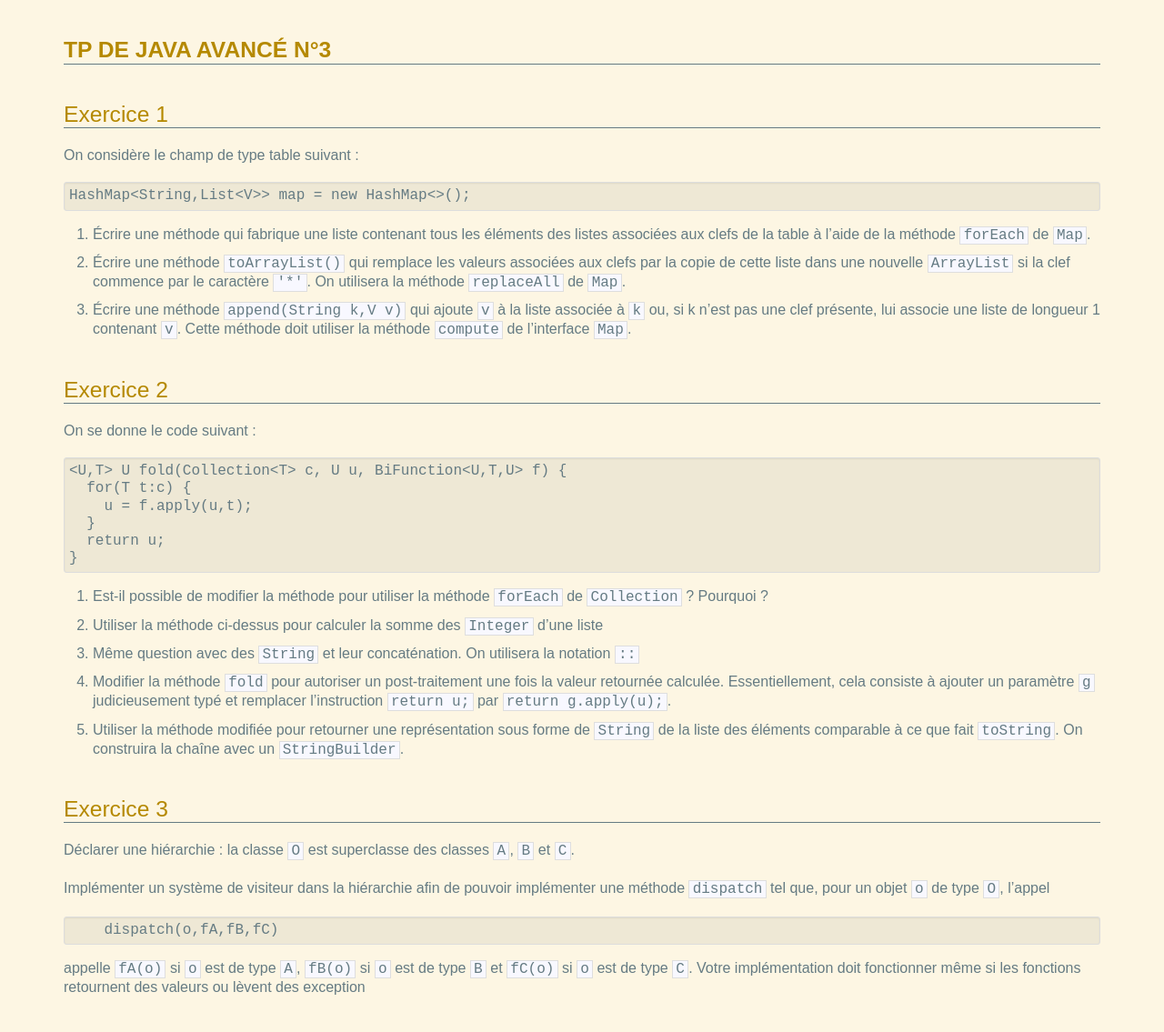
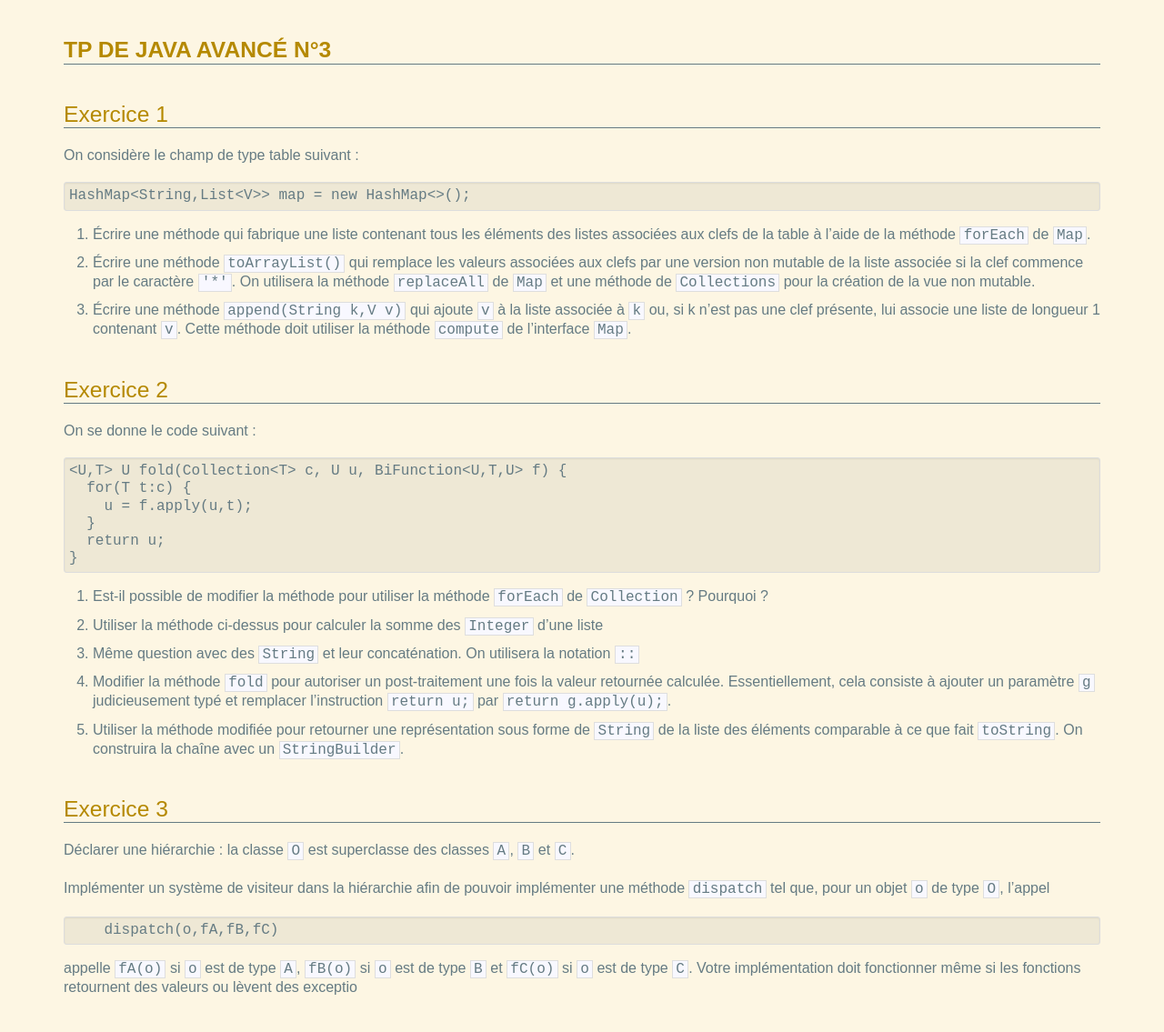
Before and after one commit to lacl-upec/m1javaa, a Jekyll site: the page built from _posts/2015-11-03-TP 3.md, in a window 1280 px wide. Shown: the whole page at 91% size. Built offline with Jekyll 4.4.1, drawn with Linux system fonts in a browser that asks for light colours.

Commit message:
Created :_posts/2015-11-03-TP 3.md

```diff
--- a/_posts/2015-11-03-TP 3.md
+++ b/_posts/2015-11-03-TP 3.md
@@ -9,7 +9,7 @@ On considère le champ de type table suivant :
 	HashMap<String,List<V>> map = new HashMap<>();
 
 1. Écrire une méthode qui fabrique une liste contenant tous les éléments des listes associées aux clefs de la table à l'aide de la méthode `forEach` de `Map`.
-2. Écrire une méthode `toArrayList()` qui remplace les valeurs associées aux clefs par la copie de cette liste dans une nouvelle `ArrayList` si la clef commence par le caractère `'*'`. On utilisera la méthode `replaceAll` de `Map`.
+2. Écrire une méthode `toArrayList()` qui remplace les valeurs associées aux clefs par une version non mutable de la liste associée si la clef commence par le caractère `'*'`. On utilisera la méthode `replaceAll` de `Map` et une méthode de `Collections` pour la création de la vue non mutable.
 3. Écrire une méthode `append(String k,V v)` qui ajoute `v` à la liste associée à `k` ou, si k n'est pas une clef présente, lui associe une liste de longueur 1 contenant `v`. Cette méthode doit utiliser la méthode `compute` de l'interface `Map`.
 
 Exercice 2
@@ -40,4 +40,4 @@ Implémenter un système de visiteur dans la hiérarchie afin de pouvoir implém
 
         dispatch(o,fA,fB,fC)
 
-appelle `fA(o)` si `o` est de type `A`, `fB(o)` si `o` est de type `B` et `fC(o)` si `o` est de type `C`. Votre implémentation doit fonctionner même si les fonctions retournent des valeurs ou lèvent des exception
+appelle `fA(o)` si `o` est de type `A`, `fB(o)` si `o` est de type `B` et `fC(o)` si `o` est de type `C`. Votre implémentation doit fonctionner même si les fonctions retournent des valeurs ou lèvent des exceptio
```
